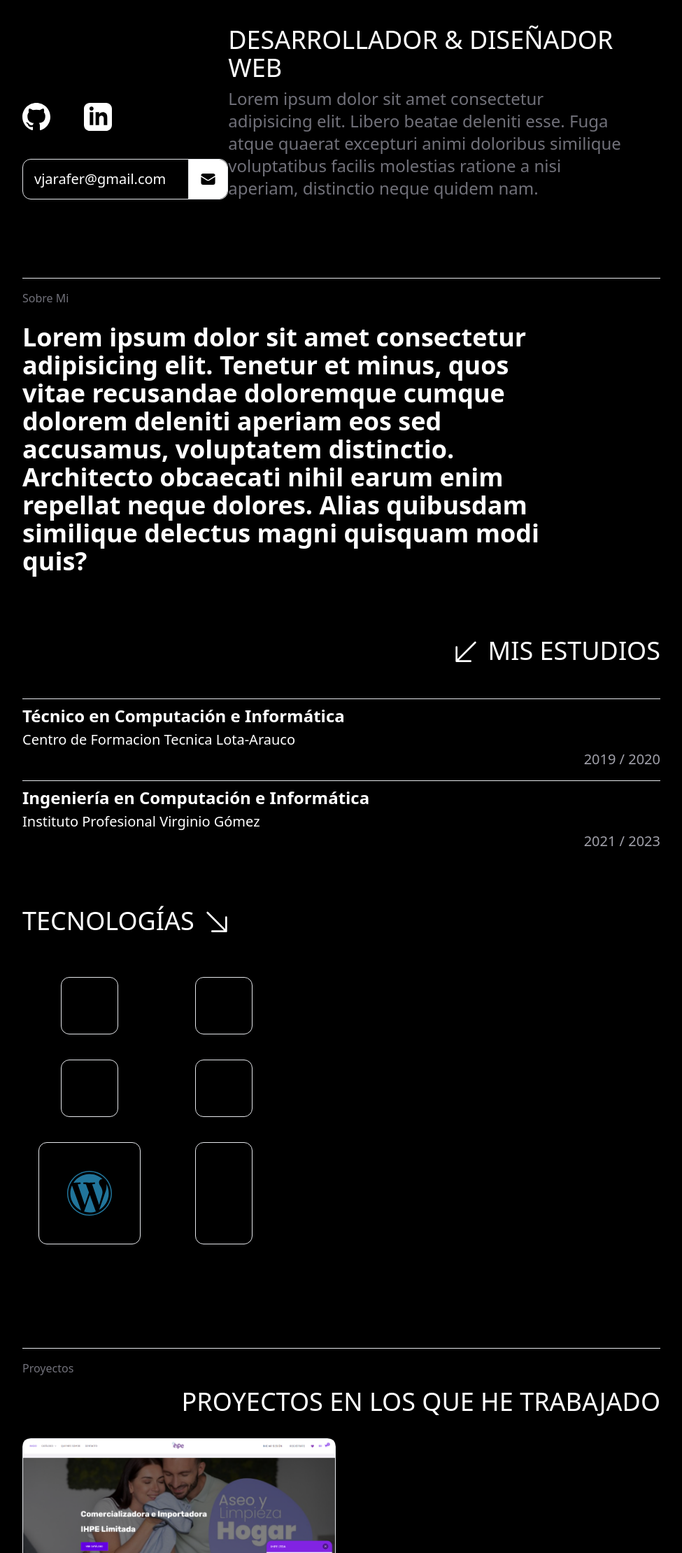
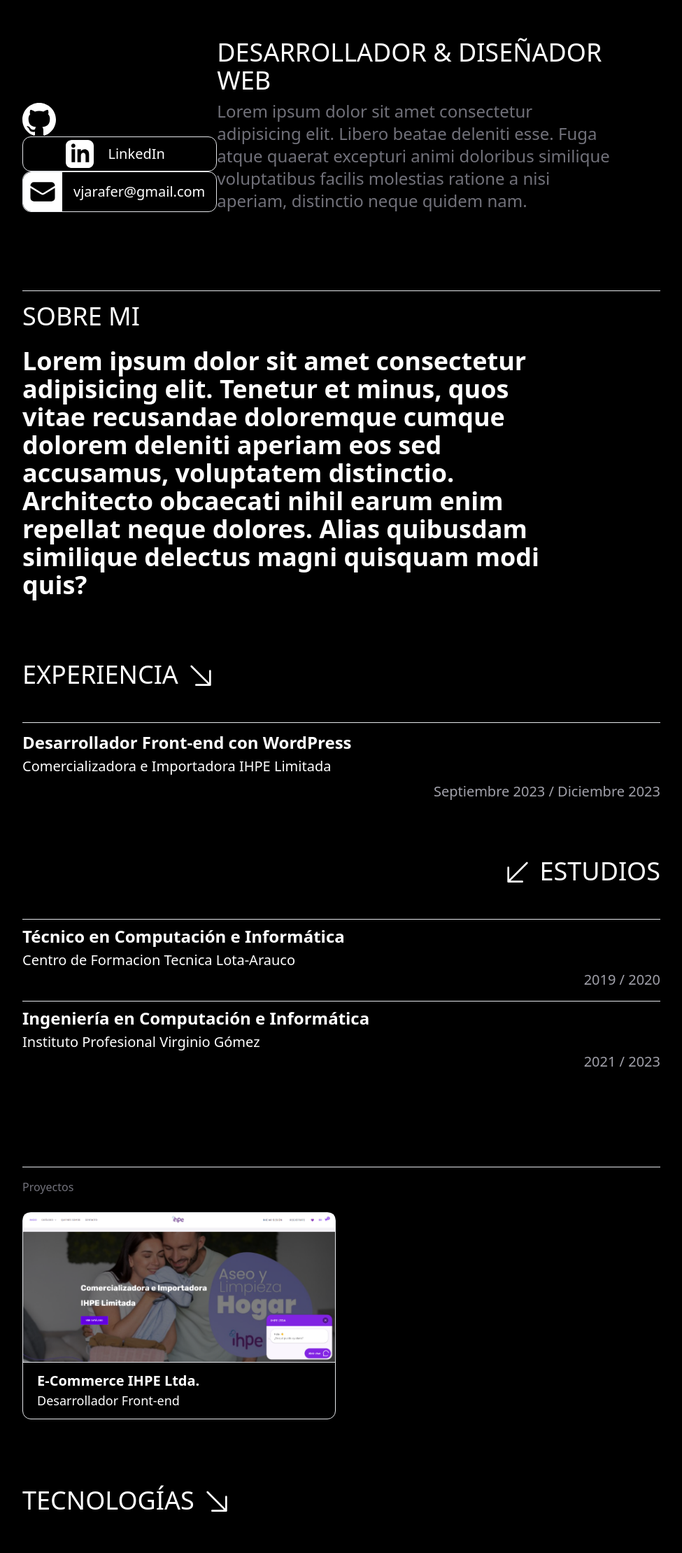
Before and after one commit to vdotjara/tailwindcss-portfolio, a website: page public/index.html in a window 1280 px wide. Shown: the part 581-2800 px from the top of the page at 70% size, without its empty margins (152-1127 px from the left). Drawn offline with Linux system fonts and the light colour scheme; some icons are missing.

Commit message:
re-ordered sections and added experince section

```diff
--- a/public/index.html
+++ b/public/index.html
@@ -3,7 +3,7 @@
   <head>
     <meta charset="UTF-8" />
     <meta name="viewport" content="width=device-width, initial-scale=1.0" />
-    <title>Vdotjara Portfolio</title>
+    <title>vdotjara Portfolio</title>
     <link
       rel="stylesheet"
       href="https://cdn.jsdelivr.net/gh/dheereshagrwal/colored-icons@1.7.5/src/app/ci.min.css"
@@ -12,7 +12,9 @@
   </head>
   <body class="bg-black text-white mx-auto max-w-7xl">
     <!-- Nav Section -->
-    <nav class="flex item-center justify-between sticky top-0 p-8 z-10 backdrop-filter backdrop-blur-lg">
+    <nav
+      class="flex item-center justify-between sticky top-0 p-8 z-10 backdrop-filter backdrop-blur-lg"
+    >
       <!-- Logo / Now Just a Text -->
       <h1>VDOTJARA</h1>
       <!-- Menu -->
@@ -57,8 +59,6 @@
             </div>
             <!-- Buttons Container -->
             <div class="flex flex-col mt-36 justify-between mx-auto md:mx-0">
-              <!-- GitHub & LinkedIn Buttons -->
-              <div class="flex mx-auto pb-10 space-x-12 md:mx-0">
               <!-- GitHub Logo -->
               <a
                 href="https://github.com/vdotjara"
@@ -71,7 +71,7 @@
                   height="24"
                   viewBox="0 0 24 24"
                   fill="white"
-                    class="size-10"
+                  class="size-12"
                 >
                   <path
                     d="M12 0c-6.626 0-12 5.373-12 12 0 5.302 3.438 9.8 8.207 11.387.599.111.793-.261.793-.577v-2.234c-3.338.726-4.033-1.416-4.033-1.416-.546-1.387-1.333-1.756-1.333-1.756-1.089-.745.083-.729.083-.729 1.205.084 1.839 1.237 1.839 1.237 1.07 1.834 2.807 1.304 3.492.997.107-.775.418-1.305.762-1.604-2.665-.305-5.467-1.334-5.467-5.931 0-1.311.469-2.381 1.236-3.221-.124-.303-.535-1.524.117-3.176 0 0 1.008-.322 3.301 1.23.957-.266 1.983-.399 3.003-.404 1.02.005 2.047.138 3.006.404 2.291-1.552 3.297-1.23 3.297-1.23.653 1.653.242 2.874.118 3.176.77.84 1.235 1.911 1.235 3.221 0 4.609-2.807 5.624-5.479 5.921.43.372.823 1.102.823 2.222v3.293c0 .319.192.694.801.576 4.765-1.589 8.199-6.086 8.199-11.386 0-6.627-5.373-12-12-12z"
@@ -83,31 +83,35 @@
                 href="https://www.linkedin.com/in/vdotjara/"
                 target="_blank"
                 rel="noopener noreferrer"
-                  ><svg
+              >
+                <div
+                  class="flex mx-auto text-xl border rounded-xl items-center justify-center"
+                >
+                  <svg
                     xmlns="http://www.w3.org/2000/svg"
                     width="24"
                     height="24"
                     viewBox="0 0 24 24"
                     fill="white"
-                    class="size-10"
+                    class="size-12 py-1 rounded-l-xl"
                   >
                     <path
                       d="M19 0h-14c-2.761 0-5 2.239-5 5v14c0 2.761 2.239 5 5 5h14c2.762 0 5-2.239 5-5v-14c0-2.761-2.238-5-5-5zm-11 19h-3v-11h3v11zm-1.5-12.268c-.966 0-1.75-.79-1.75-1.764s.784-1.764 1.75-1.764 1.75.79 1.75 1.764-.783 1.764-1.75 1.764zm13.5 12.268h-3v-5.604c0-3.368-4-3.113-4 0v5.604h-3v-11h3v1.765c1.396-2.586 7-2.777 7 2.476v6.759z"
                     />
                   </svg>
+                  <p class="px-4 text-center">LinkedIn</p>
+                </div>
               </a>
-              </div>
               <!-- Contacto Button -->
               <a href="#">
                 <div
-                  class="flex mx-auto text-xl space-x-4 border rounded-xl items-center justify-between"
+                  class="flex mx-auto text-xl border rounded-xl items-center justify-center"
                 >
-                  <p class="px-4">vjarafer@gmail.com</p>
                   <svg
                     xmlns="http://www.w3.org/2000/svg"
                     viewBox="0 0 24 24"
                     fill="black"
-                    class="size-14 border-l py-1 px-4 bg-white rounded-r-xl"
+                    class="size-14 py-1 px-2 bg-white rounded-l-xl"
                   >
                     <path
                       d="M1.5 8.67v8.58a3 3 0 0 0 3 3h15a3 3 0 0 0 3-3V8.67l-8.928 5.493a3 3 0 0 1-3.144 0L1.5 8.67Z"
@@ -116,6 +120,7 @@
                       d="M22.5 6.908V6.75a3 3 0 0 0-3-3h-15a3 3 0 0 0-3 3v.158l9.714 5.978a1.5 1.5 0 0 0 1.572 0L22.5 6.908Z"
                     />
                   </svg>
+                  <p class="px-4">vjarafer@gmail.com</p>
                 </div>
               </a>
             </div>
@@ -127,8 +132,10 @@
       <section id="about">
         <!-- About Container -->
         <div class="flex flex-col py-12">
-          <!-- Little Header -->
-          <div class="flex py-4 text-zinc-500 border-t">Sobre Mi</div>
+          <!-- Title -->
+          <div class="flex py-4 text-xl border-t md:text-4xl uppercase">
+            <h3>Sobre Mi</h3>
+          </div>
           <!-- About Content -->
           <div class="flex flex-col">
             <!-- About Me Text -->
@@ -143,8 +150,46 @@
                 Alias quibusdam similique delectus magni quisquam modi quis?
               </p>
             </div>
+
+            <!-- Experience Section -->
+            <div class="container flex flex-col pt-20 md:py-10">
+              <!-- Title -->
+              <div
+                class="flex justify-start pb-6 text-xl md:text-4xl uppercase"
+              >
+                <h3>Experiencia</h3>
+                <svg
+                  xmlns="http://www.w3.org/2000/svg"
+                  viewBox="0 0 24 36"
+                  fill="currentColor"
+                  class="size-10 md:size-16"
+                >
+                  <path
+                    fill-rule="evenodd"
+                    d="M3.97 3.97a.75.75 0 0 1 1.06 0l13.72 13.72V8.25a.75.75 0 0 1 1.5 0V19.5a.75.75 0 0 1-.75.75H8.25a.75.75 0 0 1 0-1.5h9.44L3.97 5.03a.75.75 0 0 1 0-1.06Z"
+                    clip-rule="evenodd"
+                  />
+                </svg>
+              </div>
+              <!-- Exp Items Container -->
+              <div class="container flex flex-col">
+                <!-- Item 1 -->
+                <div class="border-t pt-2">
+                  <h2 class="text-xl py-1 font-semibold md:text-2xl md:pb-1">
+                    Desarrollador Front-end con WordPress
+                  </h2>
+                  <h2 class="md:text-xl pb-2">
+                    Comercializadora e Importadora IHPE Limitada
+                  </h2>
+                  <p class="text-end text-zinc-400 md:text-xl">
+                    Septiembre 2023 / Diciembre 2023
+                  </p>
+                </div>
+              </div>
+            </div>
+
             <!-- My Studies Section -->
-            <div class="flex flex-col pt-20 md:py-10">
+            <div class="container flex flex-col pt-20 md:py-10">
               <!-- Title -->
               <div class="flex justify-end pb-6 text-xl md:text-4xl uppercase">
                 <svg
@@ -159,13 +204,13 @@
                     clip-rule="evenodd"
                   />
                 </svg>
-                <h3>Mis Estudios</h3>
+                <h3>Estudios</h3>
               </div>
-              <!-- Studies Container -->
+              <!-- Studies Item Container -->
               <div class="flex flex-col text-start space-y-4">
                 <!-- Item 1 -->
                 <div class="border-t pt-2">
-                  <h2 class="text-lg font-semibold md:text-2xl md:pb-1">
+                  <h2 class="text-xl font-semibold md:text-2xl md:pb-1">
                     Técnico en Computación e Informática
                   </h2>
                   <h2 class="md:text-xl">
@@ -175,7 +220,7 @@
                 </div>
                 <!-- Item 2 -->
                 <div class="border-t pt-2">
-                  <h2 class="text-lg font-semibold md:text-2xl md:pb-1">
+                  <h2 class="text-xl font-semibold md:text-2xl md:pb-1">
                     Ingeniería en Computación e Informática
                   </h2>
                   <h2 class="md:text-xl">
@@ -185,6 +230,39 @@
                 </div>
               </div>
             </div>
+          </div>
+        </div>
+      </section>
+
+      <!-- Projects Section -->
+      <section id="projects">
+        <!-- Projects Container -->
+        <div class="py-12">
+          <!-- Little Header -->
+          <div class="flex py-4 text-zinc-500 border-t">Proyectos</div>
+          <!-- Projects Content -->
+          <div class="flex flex-col gap-4 py-2 mx-auto md:grid md:grid-cols-2">
+            <!-- Item 1 -->
+            <div class="flex flex-col items-center border rounded-xl">
+              <!-- Imagen -->
+              <a
+                href="https://ihpeltda.cl/"
+                target="_blank"
+                rel="noopener noreferrer"
+                ><img src="img/project-ihpe.png" alt="" class="rounded-t-lg"
+              /></a>
+              <!-- Content -->
+              <div class="flex flex-col p-5 py-3 border-t w-full bottom-0">
+                <h2 class="text-xl font-bold">E-Commerce IHPE Ltda.</h2>
+                <p class="text-lg">Desarrollador Front-end</p>
+              </div>
+            </div>
+          </div>
+        </div>
+      </section>
+
+      <!-- TeckStack Section -->
+      <section id="tech">
         <!-- Tech Stack Container -->
         <div class="flex flex-col pt-20 md:py-10">
           <!-- Title -->
@@ -203,29 +281,30 @@
               />
             </svg>
           </div>
-              <!-- Items Container -->
+          <!-- Tech Items Container -->
+          <div class="flex flex-col">
             <div
-                class="grid grid-cols-2 mx-auto gap-x-8 justify-center md:gap-x-0 md:mx-0 md:max-w-sm md:gap-y-3"
+              class="grid grid-cols-2 mx-auto gap-x-8 justify-center md:grid-cols-6 md:gap-x-9 md:mx-auto md:gap-y-1"
             >
               <!-- Item 1 -->
               <div class="tech-card">
                 <!-- Imagen -->
-                  <i class="ci ci-html ci-4x md:ci-6x"></i>
+                <i class="ci ci-html ci-4x"></i>
               </div>
               <!-- Item 2 -->
               <div class="tech-card">
                 <!-- Imagen -->
-                  <i class="ci ci-css ci-4x md:ci-6x"></i>
+                <i class="ci ci-css ci-4x"></i>
               </div>
               <!-- Item 3 -->
               <div class="tech-card">
                 <!-- Imagen -->
-                  <i class="ci ci-tailwind ci-4x md:ci-6x"></i>
+                <i class="ci ci-tailwind ci-4x"></i>
               </div>
               <!-- Item 4 -->
               <div class="tech-card">
                 <!-- Imagen -->
-                  <i class="ci ci-react ci-4x md:ci-6x"></i>
+                <i class="ci ci-react ci-4x"></i>
               </div>
               <!-- Item 5 -->
               <div class="tech-card">
@@ -244,38 +323,35 @@
                 </svg>
               </div>
               <!-- Item 6 -->
-                <div class="mx-auto border rounded-xl p-10 m-3">
+              <div class="tech-card">
                 <!-- Imagen -->
-                  <i class="ci ci-figma ci-4x md:ci-6x"></i>
+                <i class="ci ci-figma ci-4x"></i>
               </div>
             </div>
+
+            <!-- Other Skills Container -->
+            <div class="py-4 md:pt-2 md:px-6">
+              <!-- Skill Title -->
+              <div class="text-xl md:text-2xl px-3 uppercase">
+                <h4>Otras Skills</h4>
               </div>
+              <!-- Skills Item Container -->
+              <div class="flex justify-center">
+                <!-- Item 1 -->
+                <div class="skill-card">
+                  <!-- Imagen -->
+                  <i class="ci ci-mysql-vertical ci-3x"></i>
                 </div>
+                <!-- Item 2 -->
+                <div class="skill-card">
+                  <!-- Imagen -->
+                  <i class="ci ci-bootstrap ci-3x"></i>
                 </div>
-      </section>
-
-      <!-- Projects Section -->
-      <section id="projects">
-        <!-- Projects Container -->
-        <div class="py-12">
-          <!-- Little Header -->
-          <div class="flex py-4 text-zinc-500 border-t">Proyectos</div>
-          <!-- Title -->
-          <h3 class="text-end pb-6 text-xl md:text-4xl">
-            PROYECTOS EN LOS QUE HE TRABAJADO
-          </h3>
-          <!-- Projects Content -->
-          <div class="flex flex-col gap-4 py-2 mx-auto md:grid md:grid-cols-2">
-            <!-- Item 1 -->
-            <div class="relative flex flex-col items-center border rounded-xl">
+                <!-- Item 3 -->
+                <div class="skill-card">
                   <!-- Imagen -->
-              <img src="img/project-ihpe.png" alt="" class="rounded-t-lg" />
-              <!-- Content -->
-              <div class="flex flex-col border-t w-full bottom-0">
-                <h2 class="p-2 text-xl font-bold">E-Commerce IHPE Ltda.</h2>
-                <p class="px-2 pb-2 text-lg">
-                  WordPress - Desarrollador Front-end
-                </p>
+                  <i class="ci ci-php ci-3x"></i>
+                </div>
               </div>
             </div>
           </div>
--- a/src/input.css
+++ b/src/input.css
@@ -10,6 +10,10 @@
     }
 }
 
-#about .tech-card {
-    @apply mx-auto border rounded-xl p-10 m-3;
+#tech .tech-card {
+    @apply mx-auto bg-neutral-900 rounded-xl p-10 m-3;
 }
+
+#tech .skill-card {
+    @apply bg-neutral-900 rounded-xl p-5 m-3;
+}
```
Also changed, not shown: public/style.css. Lines whose indentation alone changed are shown as unchanged.
